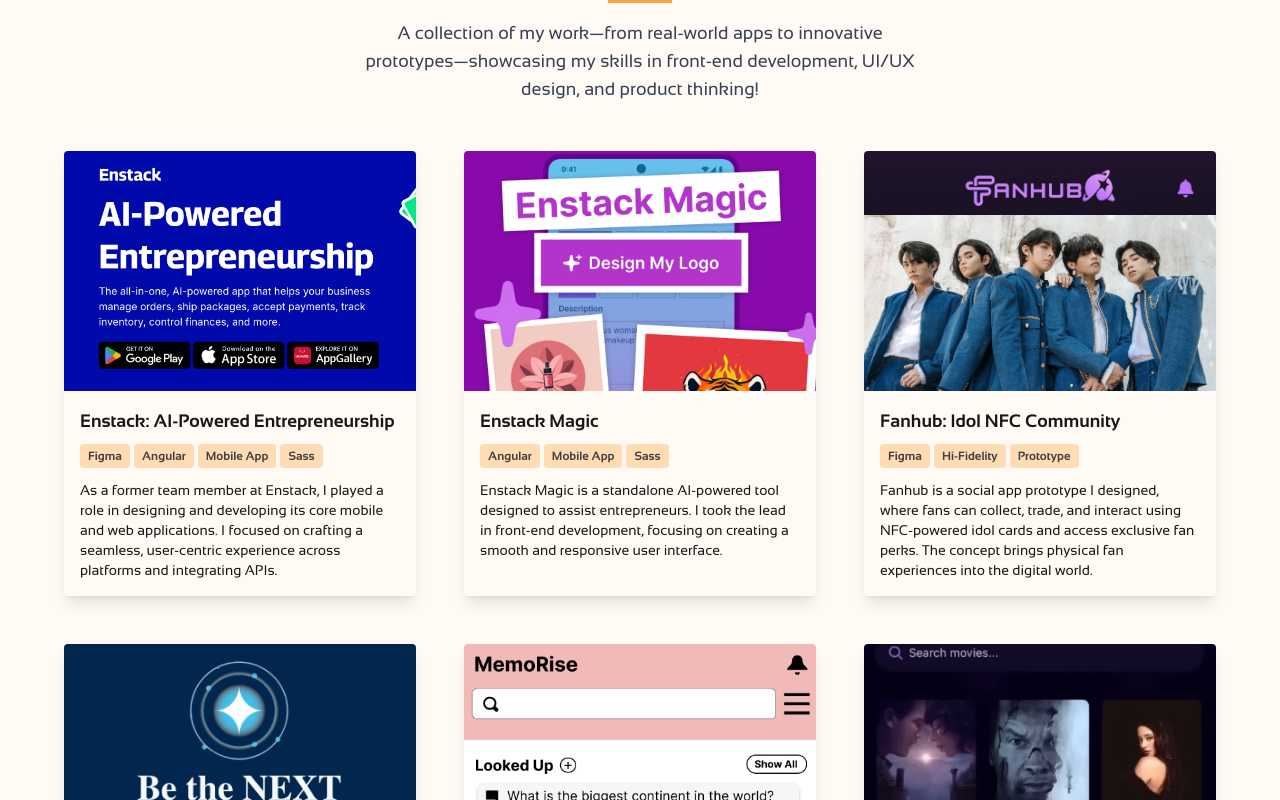
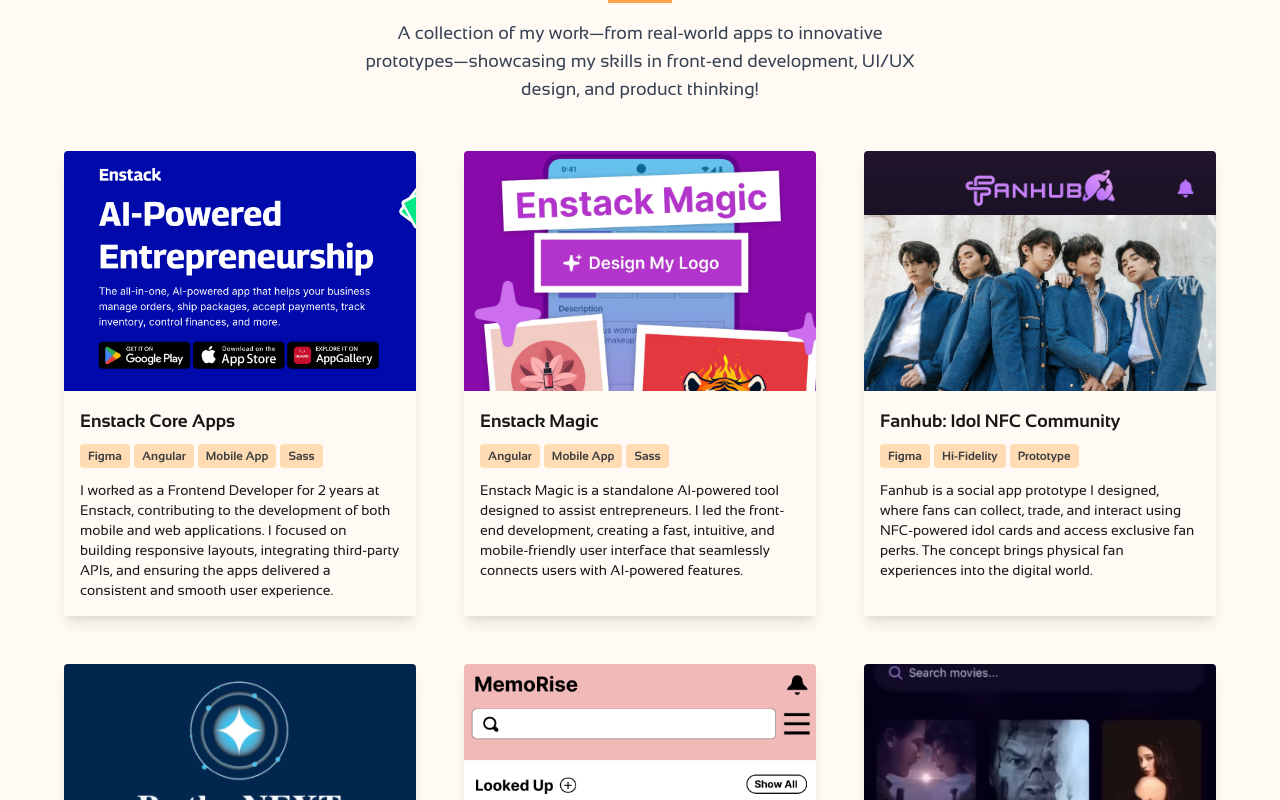
Before and after one commit to dadalman/dalman-portfolio, a Next.js app: page / in a window 1280 px wide. Shown: the part 2063-2863 px from the top of the page. Built offline with nearby package versions, Linux system fonts and the light colour scheme.

Commit message:
Update enstack work experience

```diff
--- a/components/Projects.tsx
+++ b/components/Projects.tsx
@@ -1,9 +1,9 @@
 export default function Projects() {
   const projects = [
     {
-      title: "Enstack: AI-Powered Entrepreneurship",
+      title: "Enstack Core Apps",
       description:
-        "As a former team member at Enstack, I played a role in designing and developing its core mobile and web applications. I focused on crafting a seamless, user-centric experience across platforms and integrating APIs.",
+        "I worked as a Frontend Developer for 2 years at Enstack, contributing to the development of both mobile and web applications. I focused on building responsive layouts, integrating third-party APIs, and ensuring the apps delivered a consistent and smooth user experience.",
       image: "/assets/images/enstack-banner.png",
       tags: ["Figma", "Angular", "Mobile App", "Sass"],
       link: "https://www.enstack.com/downloads",
@@ -11,7 +11,7 @@
     {
       title: "Enstack Magic",
       description:
-        "Enstack Magic is a standalone AI-powered tool designed to assist entrepreneurs. I took the lead in front-end development, focusing on creating a smooth and responsive user interface.",
+        "Enstack Magic is a standalone AI-powered tool designed to assist entrepreneurs. I led the front-end development, creating a fast, intuitive, and mobile-friendly user interface that seamlessly connects users with AI-powered features.",
       image: "/assets/images/enstack-magic-banner.png",
       tags: ["Angular", "Mobile App", "Sass"],
       link: "https://www.enstack.com/magic",
@@ -48,16 +48,6 @@
       tags: ["React Native", "Expo", "Mobile App"],
       link: "https://github.com/dadalman/mobile-movie-app",
     },
-    // {
-    //   title: "LocaLink",
-    //   description:
-    //     "Connects locals to share knowledge and services—farmers, teachers, shopkeepers, and more.",
-    //   image: "/assets/images/localink-banner.png",
-    //   tags: ["figma", "hi-fidelity", "prototype"],
-    //   link: "https://www.figma.com/proto/t8MVZIjEyrwTQ3E8itcHoc/LocaLink?node-id=11-499&p=f&t=i6AMhAduz2DOrNgw-0&scaling=scale-down&content-scaling=fixed&page-id=0%3A1&starting-point-node-id=11%3A499",
-    // },
-
-    // Add more projects here if needed
   ];
 
   return (
@@ -104,14 +94,6 @@
                 ))}
               </div>
               <p className="text-sm">{project.description}</p>
-              {/* <a
-                href={project.link}
-                target="_blank"
-                rel="noopener noreferrer"
-                className="text-primary-400 hover:underline mt-2 inline-block"
-              >
-                View Project
-              </a> */}
             </div>
           </a>
         ))}
```
